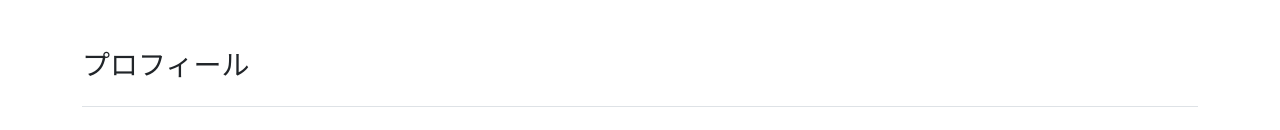
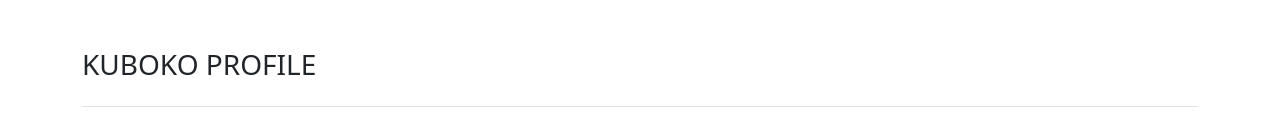
Before and after one commit to kuboko-jp/profile, a plain HTML site: page index.html in a window 1280 px wide. Shown: the top 130 px of the page. Drawn offline with nearby package versions, Linux system fonts and the light colour scheme.

Commit message:
twitter share url を変更

```diff
--- a/index.html
+++ b/index.html
@@ -22,15 +22,15 @@
 <meta name="twitter:card" content="summary" />
 <meta name="twitter:site" content="@AI_kuboko" />
 <meta name="twitter:creator" content="@AI_kuboko" />
-<meta property="og:url" content="https://kuboko.jp/" />
-<meta property="og:title" content="【KUBOKO OFFICIAL】" />
-<meta property="og:description" content="KUBOKO公式サイト" />
-<meta property="og:image" content="https://kuboko.jp/static/mysite/kuboko_fuji.JPG" />
+<meta property="og:url" content="https://profile.kuboko.jp/" />
+<meta property="og:title" content="KUBOKO PROFILE" />
+<meta property="og:description" content="KUBOKO プロフィール ページ" />
+<meta property="og:image" content="https://profile.kuboko.jp/staticfiles/kuboko_fuji.JPG" />
 
 <!-- Bootstrap CSS -->
 <link href="https://cdn.jsdelivr.net/npm/bootstrap@5.0.0-beta1/dist/css/bootstrap.min.css" rel="stylesheet" integrity="sha384-giJF6kkoqNQ00vy+HMDP7azOuL0xtbfIcaT9wjKHr8RbDVddVHyTfAAsrekwKmP1" crossorigin="anonymous">
 
-<title>【KUBOKO OFFICIAL】久保田 紘生 公式サイト</title>
+<title>【KUBOKO PROFILE】久保田 紘生 プロフィール</title>
 
 
 <link rel="icon" type="image/png" href="/static/K.png">
@@ -41,7 +41,7 @@
 <body class="d-flex flex-column h-100">
     <div class="container mt-5 mb-3">
         <h3 class="pb-4 font-italic border-bottom">
-            プロフィール
+            KUBOKO PROFILE
         </h3>
 
         <div class="row mb-3 mt-4">
```
